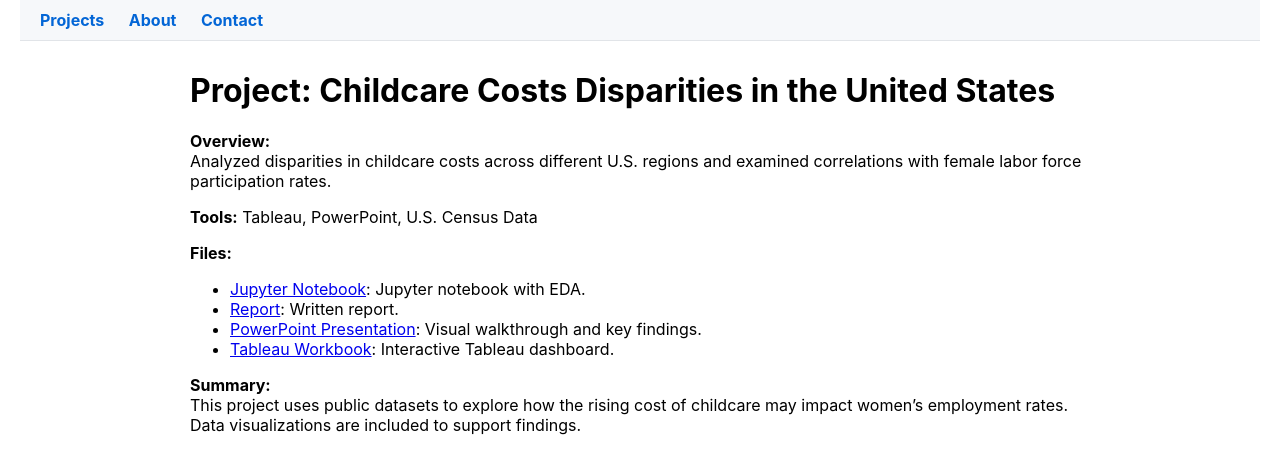
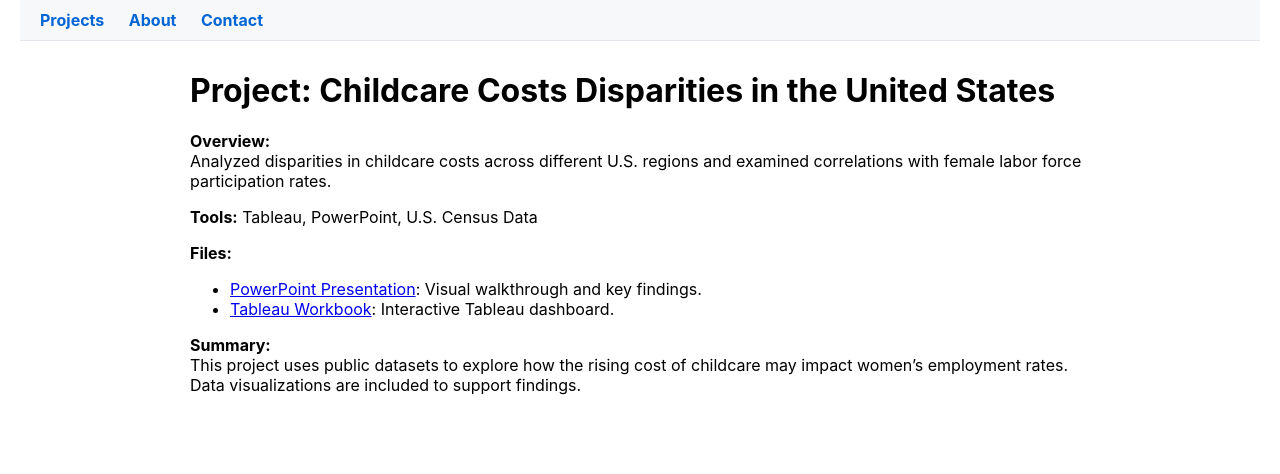
Before and after one commit to BADKINS17/ProjectShowcase, a Jekyll site: the page built from ChildcareCostsDisparities/index.md, in a window 1280 px wide. Shown: the top 474 px of the page. Built offline with Jekyll 4.4.1, drawn with Linux system fonts in a browser that asks for light colours; our own code applies the rules of GitHub Pages for plain Markdown files.

Commit message:
Update index.md

```diff
--- a/ChildcareCostsDisparities/index.md
+++ b/ChildcareCostsDisparities/index.md
@@ -6,8 +6,6 @@ Analyzed disparities in childcare costs across different U.S. regions and examin
 **Tools:** Tableau, PowerPoint, U.S. Census Data
 
 **Files:**
-- [Jupyter Notebook](./notebook.ipynb): Jupyter notebook with EDA.
-- [Report](./report.docx): Written report.
 - [PowerPoint Presentation](https://github.com/BADKINS17/ProjectShowcase/blob/main/ChildcareCostsDisparities/ChildcareCostsDisparities.pptx): Visual walkthrough and key findings.
 - [Tableau Workbook](https://github.com/BADKINS17/ProjectShowcase/blob/main/ChildcareCostsDisparities/ChildcareCostsDisparities.twbx): Interactive Tableau dashboard.
 
```
